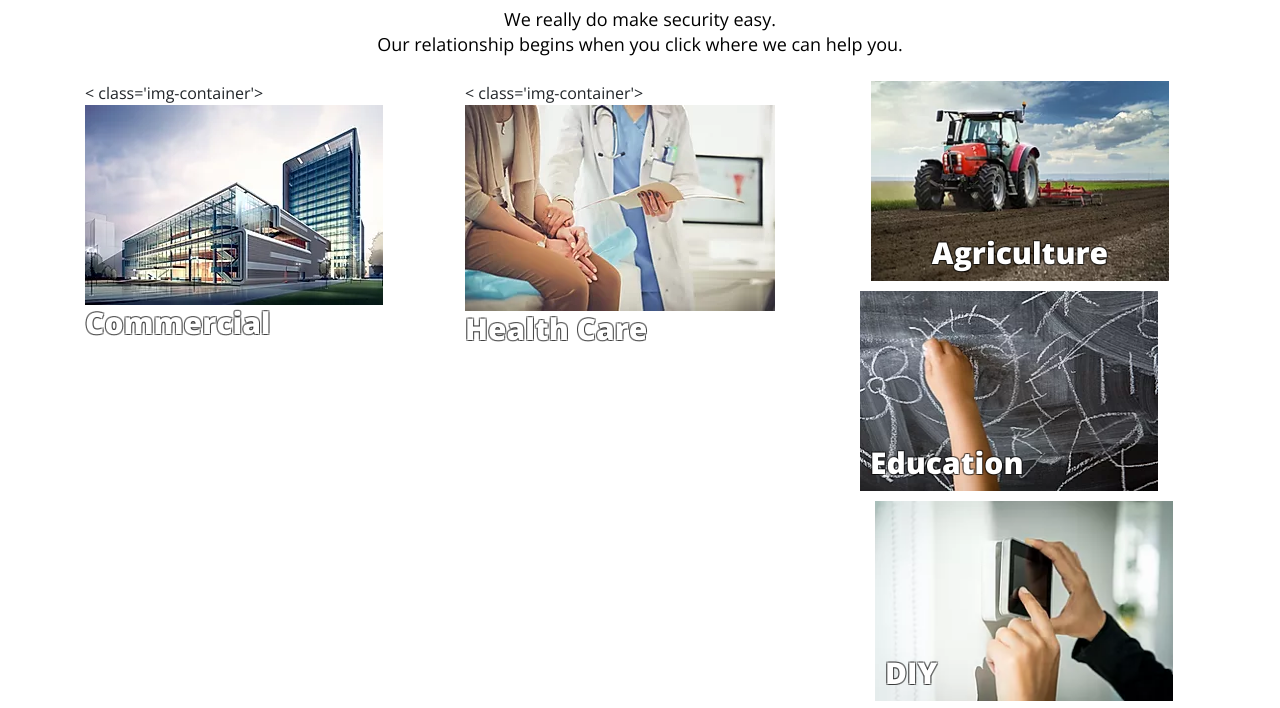
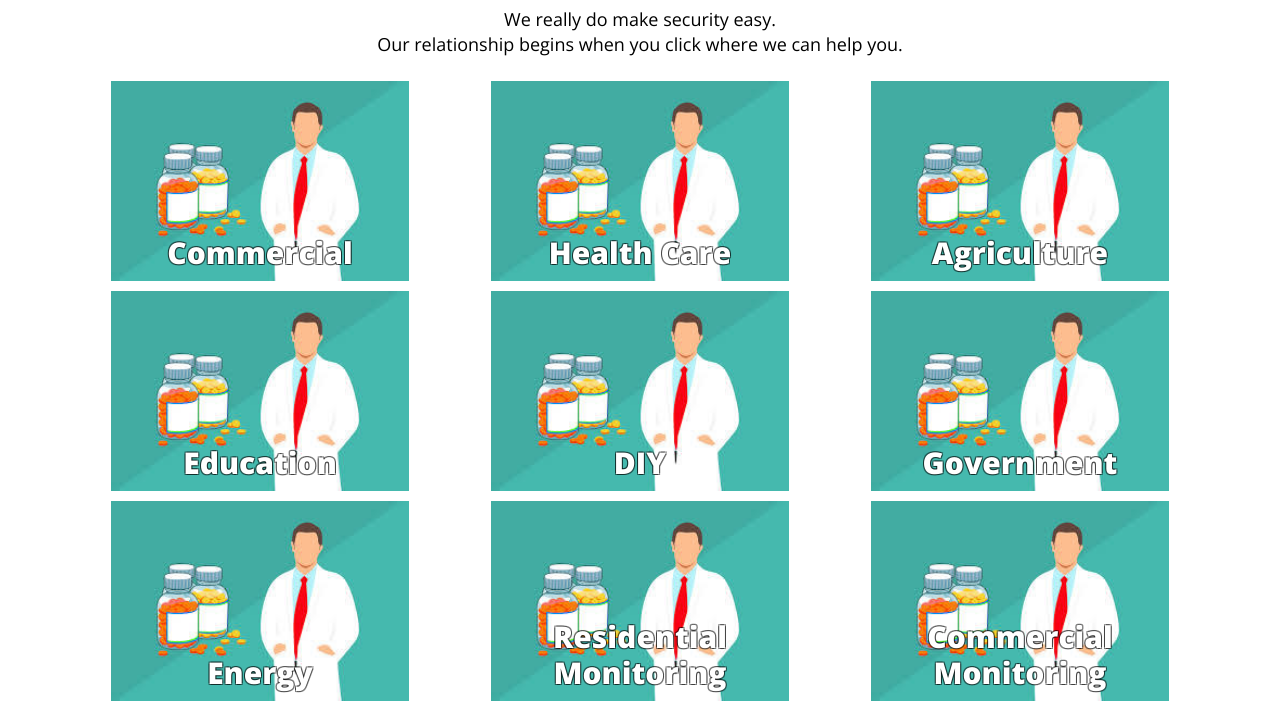
Before and after one commit to Joel-Torres/tel-tec-beta, a plain HTML site: page index.html in a window 1280 px wide. Shown: the part 221-929 px from the top of the page. Drawn offline with nearby package versions, Linux system fonts and the light colour scheme; some packages are replaced by stand-ins of ours; files whose address does not match are found by name.

Commit message:
changed to jpg

```diff
--- a/index.html
+++ b/index.html
@@ -112,72 +112,88 @@
 		<div class="container">
 			<div class="row">
 				<div class="col-lg-4 col-md-6">
-					<a href="https://www.tel-tec.com/contact">< class='img-container'>
-						<img src="images/commercial.png" alt="Commercial security" />
+					<a href="https://www.tel-tec.com/contact">
+						<div class='img-container'>
+						<img src="images/healthy.jpg" alt="Commercial security" />
 						<div class='img-footer'>
 							<p class="image-text">Commercial</p>
+						</div>
 						</div>
 					</a>
 				</div>
 				<div class="col-lg-4 col-md-6">
-					<a href="https://www.tel-tec.com/contact">< class='img-container'>
-						<img src="images/health.png" alt="health care security" />
+					<a href="https://www.tel-tec.com/contact">
+						<div class='img-container'>
+						<img src="images/healthy.jpg" alt="health care security" />
 						<div class='img-footer'>
 							<p class="image-text">Health Care</p>
+						</div>
+						</div>
+					</a>
+				</div>
+				<div class="col-lg-4 col-md-6">
+					<a href="https://www.tel-tec.com/contact">
+						<div class='img-container'>
+						<img src="images/healthy.jpg" alt="agriculture security" />
+						<div class='img-footer'>
+							<p class="image-text">Agriculture</p>
+						</div>
+						</div>
+					</a>
+				</div>
+				<div class="col-lg-4 col-md-6">
+					<a href="https://www.tel-tec.com/contact">
+						<div class='img-container'>
+						<img src="images/healthy.jpg" alt="education security" />
+						<div class='img-footer'>
+							<p class="image-text">Education</p>
+						</div>
+						</div>
+					</a>
+				</div>
+				<div class="col-lg-4 col-md-6">
+					<a href="https://www.tel-tec.com/contact">
+						<div class='img-container'>
+						<img src="images/healthy.jpg" alt="do it yourself security" />
+						<div class='img-footer'>
+							<p class="image-text">DIY</p>
+						</div>
+						</div>
+					</a>
+				</div>
+				<div class="col-lg-4 col-md-6">
+					<a href="https://www.tel-tec.com/contact">
+						<div class='img-container'>
+						<img src="images/healthy.jpg" alt="government security" />
+						<div class='img-footer'>
+							<p class="image-text">Government</p>
+						</div>
+						</div>
+					</a>
+				</div>
+				<div class="col-lg-4 col-md-6">
+					<a href="https://www.tel-tec.com/contact">
+						<div class='img-container'>
+						<img src="images/healthy.jpg" alt="energy systems security" />
+						<div class='img-footer'>
+							<p class="image-text">Energy</p>
+						</div>
+						</div>
+					</a>
+				</div>
+				<div class="col-lg-4 col-md-6">
+					<a href="home-security.html">
+						<div class='img-container'>
+						<img src="images/healthy.jpg" alt="residential security" />
+						<div class='img-footer'>
+							<p class="image-text">Residential Monitoring</p>
+						</div>
 						</div>
 					</a>
 				</div>
 				<div class="col-lg-4 col-md-6">
 					<a href="https://www.tel-tec.com/contact"><div class='img-container'>
-						<img src="images/agriculture.png" alt="agriculture security" />
-						<div class='img-footer'>
-							<p class="image-text">Agriculture</p>
-						</div>
-					</a>
-				</div>
-				<div class="col-lg-4 col-md-6">
-					<a href="https://www.tel-tec.com/contact"><div class='img-container'>
-						<img src="images/education.png" alt="education security" />
-						<div class='img-footer'>
-							<p class="image-text">Education</p>
-						</div>
-					</a>
-				</div>
-				<div class="col-lg-4 col-md-6">
-					<a href="https://www.tel-tec.com/contact"><div class='img-container'>
-						<img src="images/diy.png" alt="do it yourself security" />
-						<div class='img-footer'>
-							<p class="image-text">DIY</p>
-						</div>
-					</a>
-				</div>
-				<div class="col-lg-4 col-md-6">
-					<a href="https://www.tel-tec.com/contact"><div class='img-container'>
-						<img src="images/government.png" alt="government security" />
-						<div class='img-footer'>
-							<p class="image-text">Government</p>
-						</div>
-					</a>
-				</div>
-				<div class="col-lg-4 col-md-6">
-					<a href="https://www.tel-tec.com/contact"><div class='img-container'>
-						<img src="images/energy.png" alt="energy systems security" />
-						<div class='img-footer'>
-							<p class="image-text">Energy</p>
-						</div>
-					</a>
-				</div>
-				<div class="col-lg-4 col-md-6">
-					<a href="home-security.html"><div class='img-container'>
-						<img src="images/residential.png" alt="residential security" />
-						<div class='img-footer'>
-							<p class="image-text">Residential Monitoring</p>
-						</div>
-					</a>
-				</div>
-				<div class="col-lg-4 col-md-6">
-					<a href="https://www.tel-tec.com/contact"><div class='img-container'>
-						<img src="images/monitoring.png" alt="monitoring security" />
+						<img src="images/healthy.jpg" alt="monitoring security" />
 						<div class='img-footer'>
 							<p class="image-text">Commercial Monitoring</p>
 						</div>
```
Also changed, not shown: images/healthy.jpg (added), images/images.jfif (added).
